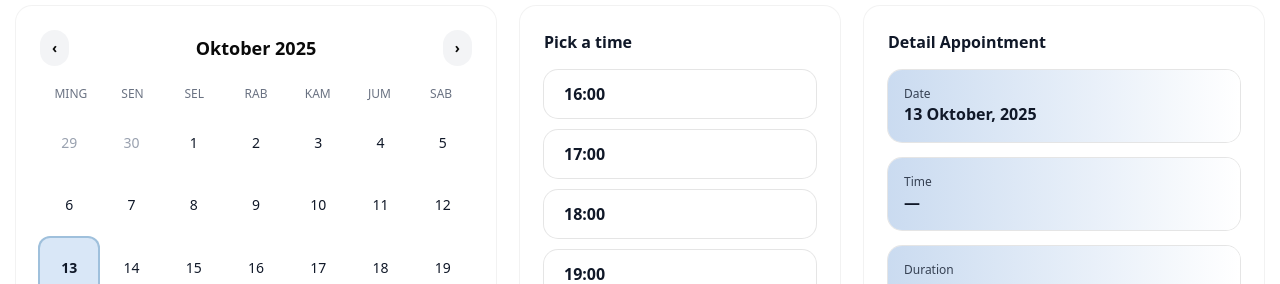
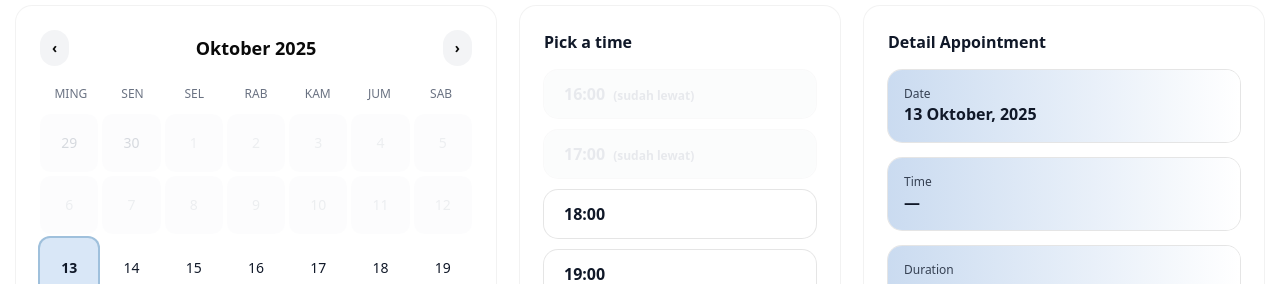
Before and after one commit to MilanRamadhan/my-klinik, a Next.js app: page /schedule in a window 1280 px wide. Both pictures are taken after a click on the button "13". Shown: the part 164-448 px from the top of the page. Built offline with nearby package versions, Linux system fonts and the light colour scheme; no server answers; the database is empty.

Commit message:
feat: update design calendar user

```diff
--- a/src/app/schedule/page.tsx
+++ b/src/app/schedule/page.tsx
@@ -93,9 +93,19 @@ export default function SchedulePage() {
         }
         const j = await r.json();
         setSlots(j.slots);
+
         // reset time kalau slot terpilih tidak available
         if (selectedTime && j.slots.find((s: any) => s.time === selectedTime && !s.available)) {
           setSelectedTime(null);
+        }
+
+        // reset time jika waktu yang dipilih sudah lewat (untuk hari ini)
+        const isToday = fmtDateISO(selectedDate) === fmtDateISO(today);
+        if (isToday && selectedTime) {
+          const currentTime = new Date().toTimeString().substring(0, 5);
+          if (selectedTime <= currentTime) {
+            setSelectedTime(null);
+          }
         }
       } catch {
         setSlots(FALLBACK_SLOTS.map((t) => ({ time: t, available: true })));
@@ -214,15 +224,17 @@ export default function SchedulePage() {
             {useMemo(() => monthMatrix(viewMonth), [viewMonth]).map(({ d, inMonth }, i) => {
               const sel = selectedDate && fmtDateISO(d) === fmtDateISO(selectedDate);
               const isToday = fmtDateISO(d) === fmtDateISO(today);
+              const isPast = d < new Date(today.getFullYear(), today.getMonth(), today.getDate());
               return (
                 <button
                   key={i}
-                  onClick={() => setSelectedDate(new Date(d))}
+                  onClick={() => !isPast && setSelectedDate(new Date(d))}
+                  disabled={isPast}
                   className={[
                     "aspect-square rounded-lg text-sm transition-all",
-                    inMonth ? "text-gray-900" : "text-gray-400",
-                    "hover:bg-gray-100",
-                    sel ? "bg-[#d9e7f7] font-semibold ring-2 ring-[#9fc0dc]" : isToday ? "bg-white font-bold ring-2 ring-teal-500" : "bg-white",
+                    inMonth ? (isPast ? "text-gray-300" : "text-gray-900") : "text-gray-400",
+                    isPast ? "cursor-not-allowed opacity-40" : "hover:bg-gray-100",
+                    sel ? "bg-[#d9e7f7] font-semibold ring-2 ring-[#9fc0dc]" : isToday ? "bg-white font-bold ring-2 ring-teal-500" : isPast ? "bg-gray-50" : "bg-white",
                   ].join(" ")}
                 >
                   {d.getDate()}
@@ -238,22 +250,29 @@ export default function SchedulePage() {
           <div className="flex flex-col gap-3">
             {(slots.length ? slots : FALLBACK_SLOTS.map((t) => ({ time: t, available: true }))).map(({ time, available }) => {
               const active = selectedTime === time;
+              // Check if time has passed (only for today)
+              const isToday = selectedDate && fmtDateISO(selectedDate) === fmtDateISO(today);
+              const currentTime = new Date().toTimeString().substring(0, 5); // HH:MM
+              const isPastTime = isToday && time <= currentTime;
+              const isDisabled = !available || !!isPastTime;
+
               return (
                 <button
                   key={time}
-                  onClick={() => available && setSelectedTime(time)}
-                  disabled={!available}
+                  onClick={() => !isDisabled && setSelectedTime(time)}
+                  disabled={isDisabled}
                   className={[
                     "w-full rounded-xl px-5 py-3 text-left font-semibold ring-1 transition",
                     active
                       ? "bg-[#7aa6d8] text-white ring-transparent shadow-[0_6px_0_rgba(0,0,0,0.15)]"
-                      : available
-                        ? "bg-white text-gray-900 ring-black/10 hover:ring-black/20"
-                        : "bg-gray-100 text-gray-400 ring-black/10 cursor-not-allowed",
+                      : isDisabled
+                        ? "bg-gray-50 text-gray-300 ring-black/5 cursor-not-allowed opacity-50"
+                        : "bg-white text-gray-900 ring-black/10 hover:ring-black/20",
                   ].join(" ")}
                 >
                   {time}
-                  {!available && <span className="ml-2 text-xs">(full)</span>}
+                  {!available && <span className="ml-2 text-xs">(penuh)</span>}
+                  {isPastTime && available && <span className="ml-2 text-xs">(sudah lewat)</span>}
                 </button>
               );
             })}
```
